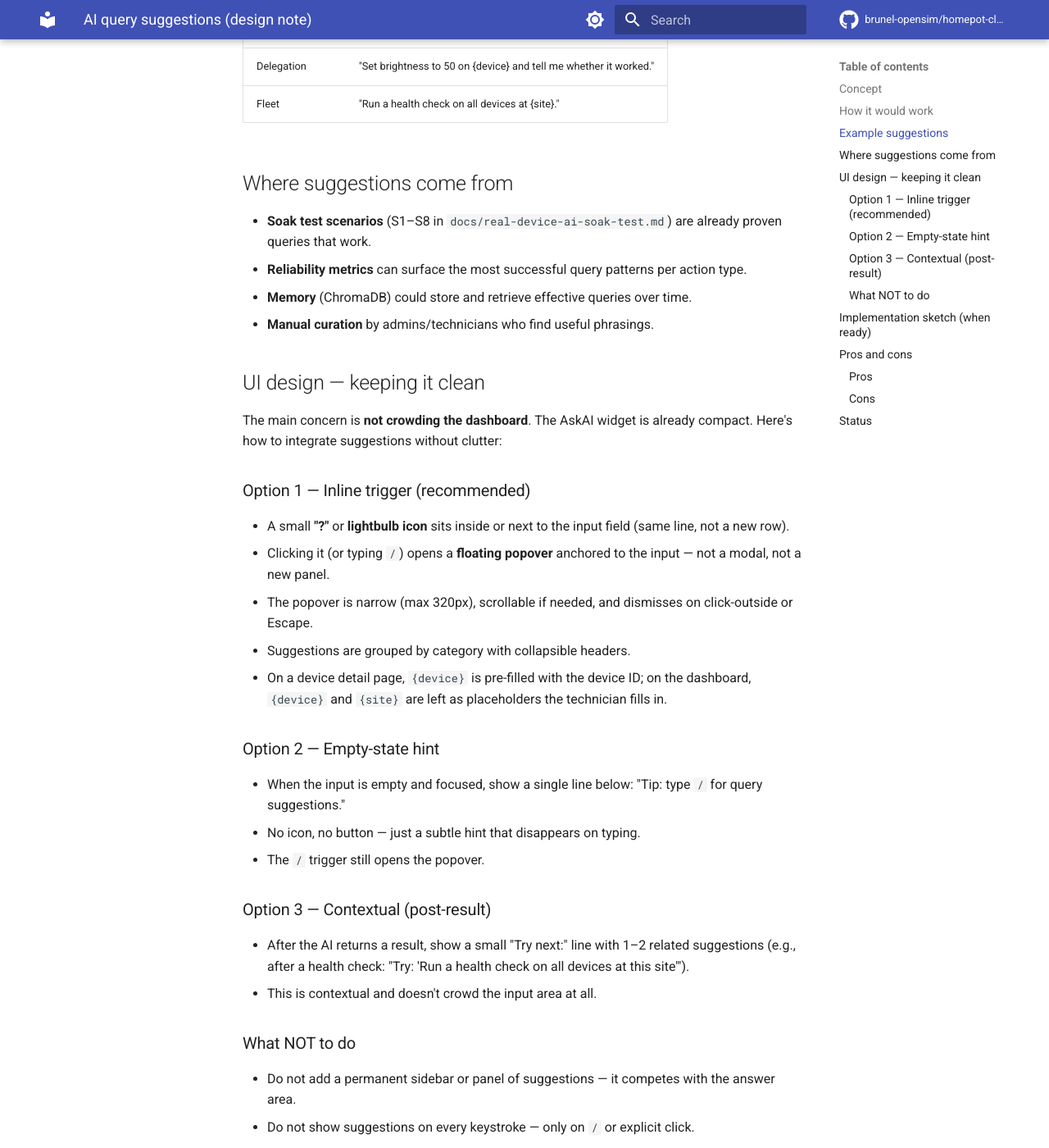
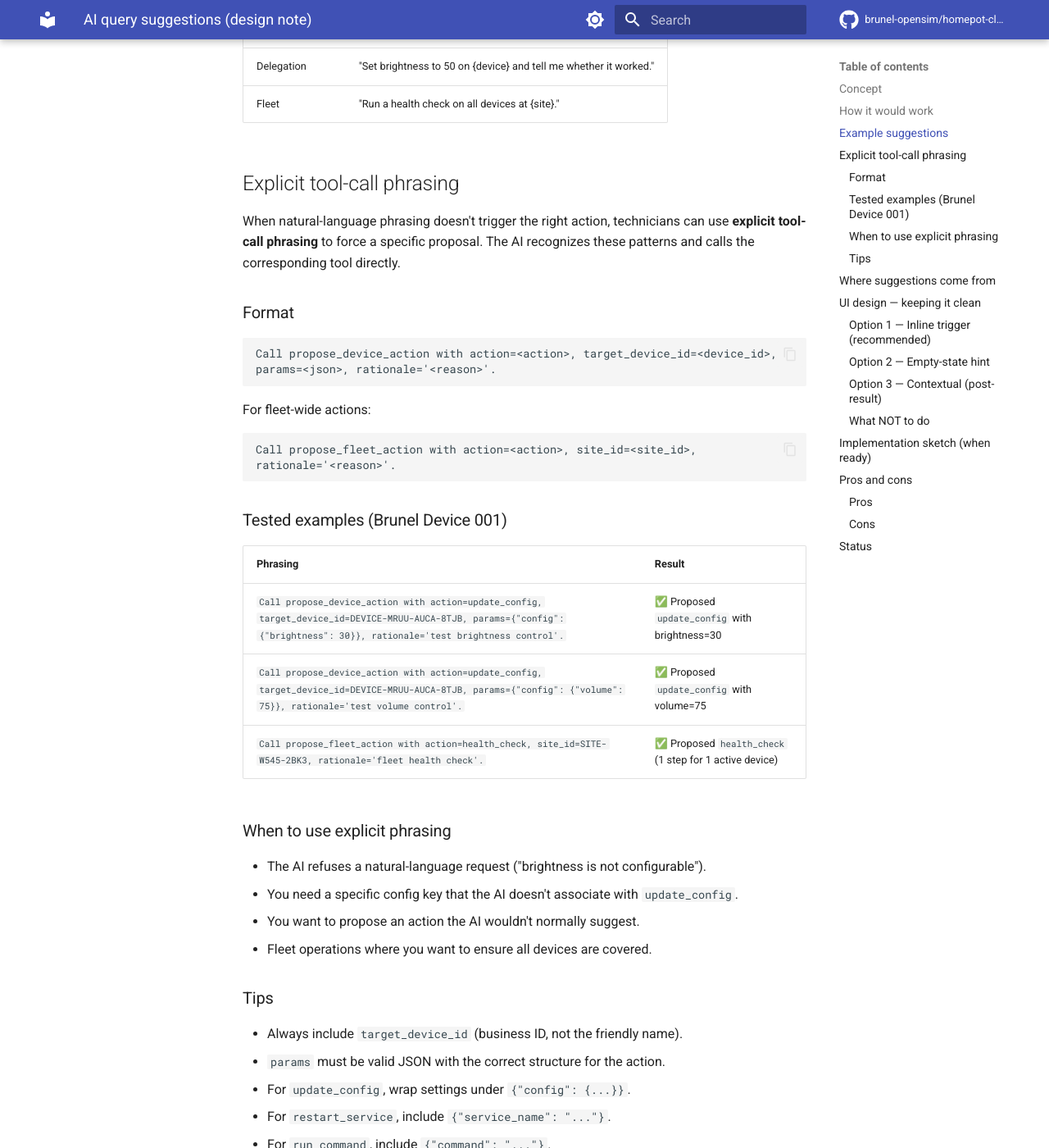
Before and after one commit to brunel-opensim/homepot-client, an MkDocs documentation site: the page built from docs/ai-query-suggestions.md, in a window 1280 px wide and 1400 px high, scrolled down 1143 px. Shown: the whole window at 82% size. Built offline with MkDocs 1.6.1 and Material for MkDocs 9.7.7, drawn with Linux system fonts in a browser that asks for light colours; comment, search, counter and statistics services are not loaded; the version menu is left out.

Commit message:
docs: add explicit tool-call phrasing examples to query suggestions

````diff
--- a/docs/ai-query-suggestions.md
+++ b/docs/ai-query-suggestions.md
@@ -34,6 +34,50 @@ they can pick from or adapt.
 | Troubleshooting | "Restart the print spooler on {device}." |
 | Delegation | "Set brightness to 50 on {device} and tell me whether it worked." |
 | Fleet | "Run a health check on all devices at {site}." |
+
+## Explicit tool-call phrasing
+
+When natural-language phrasing doesn't trigger the right action, technicians
+can use **explicit tool-call phrasing** to force a specific proposal. The AI
+recognizes these patterns and calls the corresponding tool directly.
+
+### Format
+
+```
+Call propose_device_action with action=<action>, target_device_id=<device_id>,
+params=<json>, rationale='<reason>'.
+```
+
+For fleet-wide actions:
+
+```
+Call propose_fleet_action with action=<action>, site_id=<site_id>,
+rationale='<reason>'.
+```
+
+### Tested examples (Brunel Device 001)
+
+| Phrasing | Result |
+|----------|--------|
+| `Call propose_device_action with action=update_config, target_device_id=DEVICE-MRUU-AUCA-8TJB, params={"config": {"brightness": 30}}, rationale='test brightness control'.` | ✅ Proposed `update_config` with brightness=30 |
+| `Call propose_device_action with action=update_config, target_device_id=DEVICE-MRUU-AUCA-8TJB, params={"config": {"volume": 75}}, rationale='test volume control'.` | ✅ Proposed `update_config` with volume=75 |
+| `Call propose_fleet_action with action=health_check, site_id=SITE-W545-2BK3, rationale='fleet health check'.` | ✅ Proposed `health_check` (1 step for 1 active device) |
+
+### When to use explicit phrasing
+
+- The AI refuses a natural-language request ("brightness is not configurable").
+- You need a specific config key that the AI doesn't associate with
+  `update_config`.
+- You want to propose an action the AI wouldn't normally suggest.
+- Fleet operations where you want to ensure all devices are covered.
+
+### Tips
+
+- Always include `target_device_id` (business ID, not the friendly name).
+- `params` must be valid JSON with the correct structure for the action.
+- For `update_config`, wrap settings under `{"config": {...}}`.
+- For `restart_service`, include `{"service_name": "..."}`.
+- For `run_command`, include `{"command": "..."}`.
 
 ## Where suggestions come from
 
````
